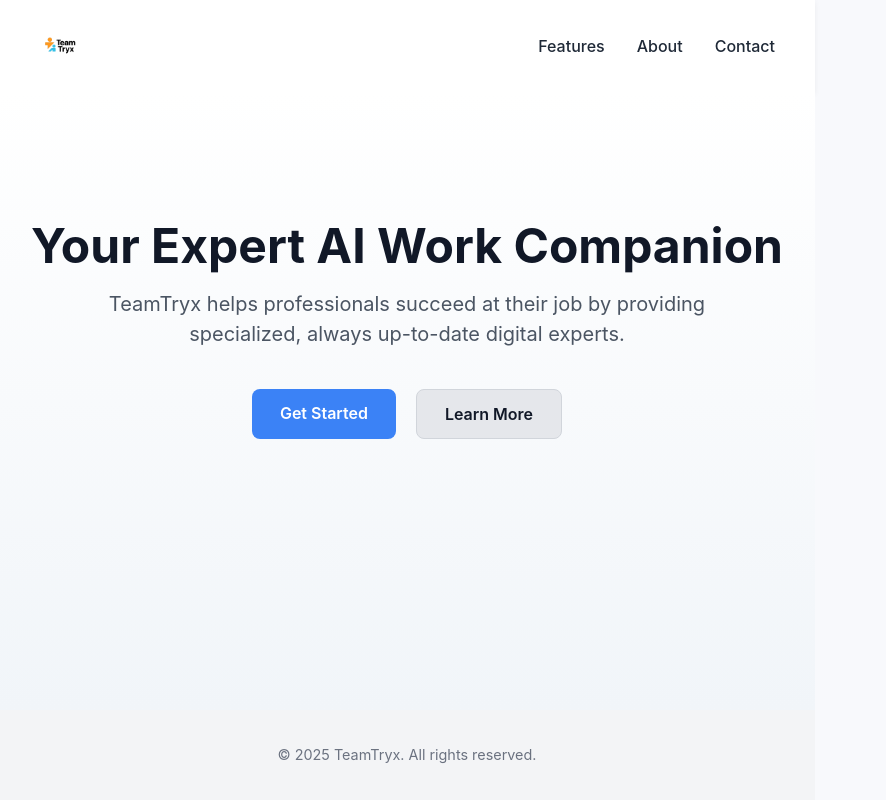
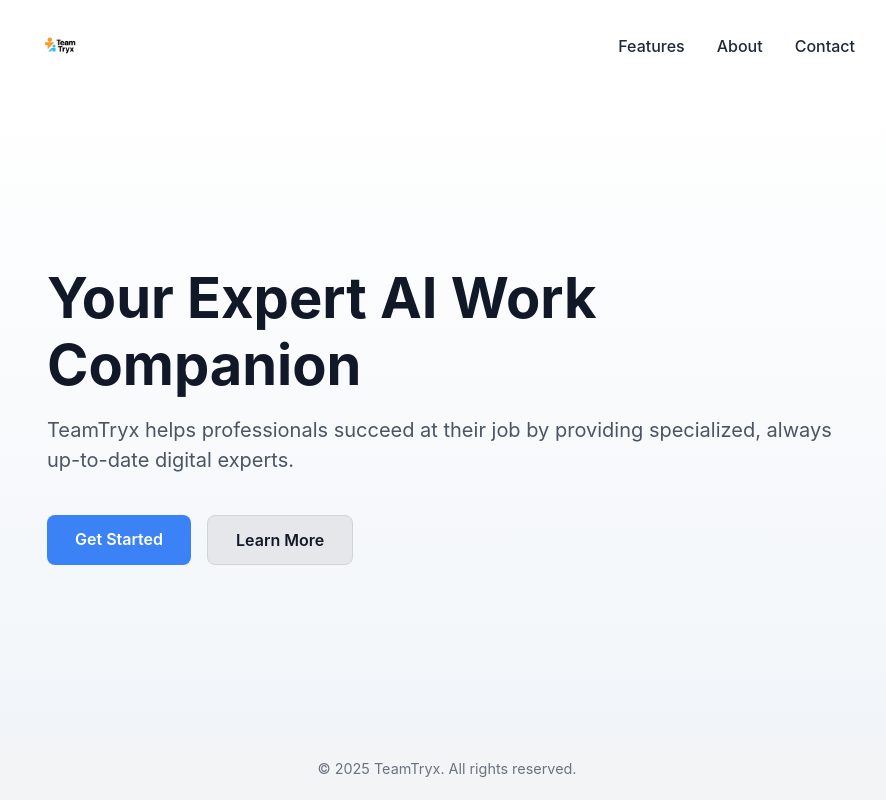
Before and after one commit to hvandenb-dwf/teamtryx-site, a React (Vite) app: page / in a window 1280 px wide. Shown: the whole page, without its empty margins (1-887 px from the left). Built offline with nearby package versions, Linux system fonts and the light colour scheme.

Commit message:
Update layout, App.css, and index.html to professional full-screen version

```diff
--- a/index.html
+++ b/index.html
@@ -1,11 +1,23 @@
-<!doctype html>
+<!DOCTYPE html>
 <html lang="en">
   <head>
     <meta charset="UTF-8" />
-    <link rel="icon" type="image/svg+xml" href="/vite.svg" />
     <meta name="viewport" content="width=device-width, initial-scale=1.0" />
+    <meta name="description" content="TeamTryx – Your expert AI work companion." />
+    <meta name="author" content="TeamTryx" />
+    <meta name="theme-color" content="#3b82f6" />
+
+    <!-- Social Media / Open Graph -->
+    <meta property="og:title" content="TeamTryx" />
+    <meta property="og:description" content="Your expert AI work companion." />
+    <meta property="og:image" content="/social-preview.png" />
+    <meta property="og:url" content="https://teamtryx.com" />
+    <meta property="og:type" content="website" />
+
+    <!-- Favicon -->
+    <link rel="icon" type="image/x-icon" href="/favicon.ico" />
+
     <title>TeamTryx</title>
-    <link rel="icon" type="image/png" href="/favicon.ico" />
   </head>
   <body>
     <div id="root"></div>
--- a/src/App.css
+++ b/src/App.css
@@ -1,9 +1,16 @@
 /* App.css */
 
-/* Reset and font */
-body {
+/* Reset en basis */
+* {
   margin: 0;
+  padding: 0;
+  box-sizing: border-box;
+}
+
+body, html {
   font-family: 'Inter', 'Segoe UI', Tahoma, Geneva, Verdana, sans-serif;
+  height: 100%;
+  width: 100%;
   background-color: #f8f9fc;
   color: #1f2937;
 }
@@ -43,29 +50,35 @@
 /* Hero */
 .hero {
   flex: 1;
-  padding: 6rem 2rem 5rem;
-  text-align: center;
+  display: flex;
+  align-items: center;
+  justify-content: center;
+  text-align: left;
+  padding: 5rem 3rem;
   background: linear-gradient(180deg, #ffffff 0%, #f1f5f9 100%);
 }
 
+.hero-content {
+  max-width: 800px;
+}
+
 .hero h1 {
-  font-size: 3rem;
+  font-size: 3.5rem;
   font-weight: 700;
   margin-bottom: 1rem;
   color: #111827;
+  line-height: 1.2;
 }
 
 .hero p {
   font-size: 1.25rem;
-  max-width: 640px;
-  margin: 0 auto 2.5rem;
+  margin-bottom: 2.5rem;
   color: #4b5563;
 }
 
 .cta-buttons {
   display: flex;
-  justify-content: center;
-  gap: 1.25rem;
+  gap: 1rem;
   flex-wrap: wrap;
 }
 
@@ -106,4 +119,5 @@
   background-color: #f3f4f6;
   font-size: 0.9rem;
   color: #6b7280;
+  margin-top: auto;
 }
--- a/src/App.jsx
+++ b/src/App.jsx
@@ -15,11 +15,16 @@
       </header>
 
       <main className="hero">
-        <h1>Your Expert AI Work Companion</h1>
-        <p>TeamTryx helps professionals succeed at their job by providing specialized, always up-to-date digital experts.</p>
-        <div className="cta-buttons">
-          <a href="#get-started" className="btn-primary">Get Started</a>
-          <a href="#learn-more" className="btn-secondary">Learn More</a>
+        <div className="hero-content">
+          <h1>Your Expert AI Work Companion</h1>
+          <p>
+            TeamTryx helps professionals succeed at their job by providing
+            specialized, always up-to-date digital experts.
+          </p>
+          <div className="cta-buttons">
+            <a href="#get-started" className="btn-primary">Get Started</a>
+            <a href="#learn-more" className="btn-secondary">Learn More</a>
+          </div>
         </div>
       </main>
 
```
Also changed, not shown: public/social-preview.png (added), 1 other file (tests, documents, lock files or other folders).
